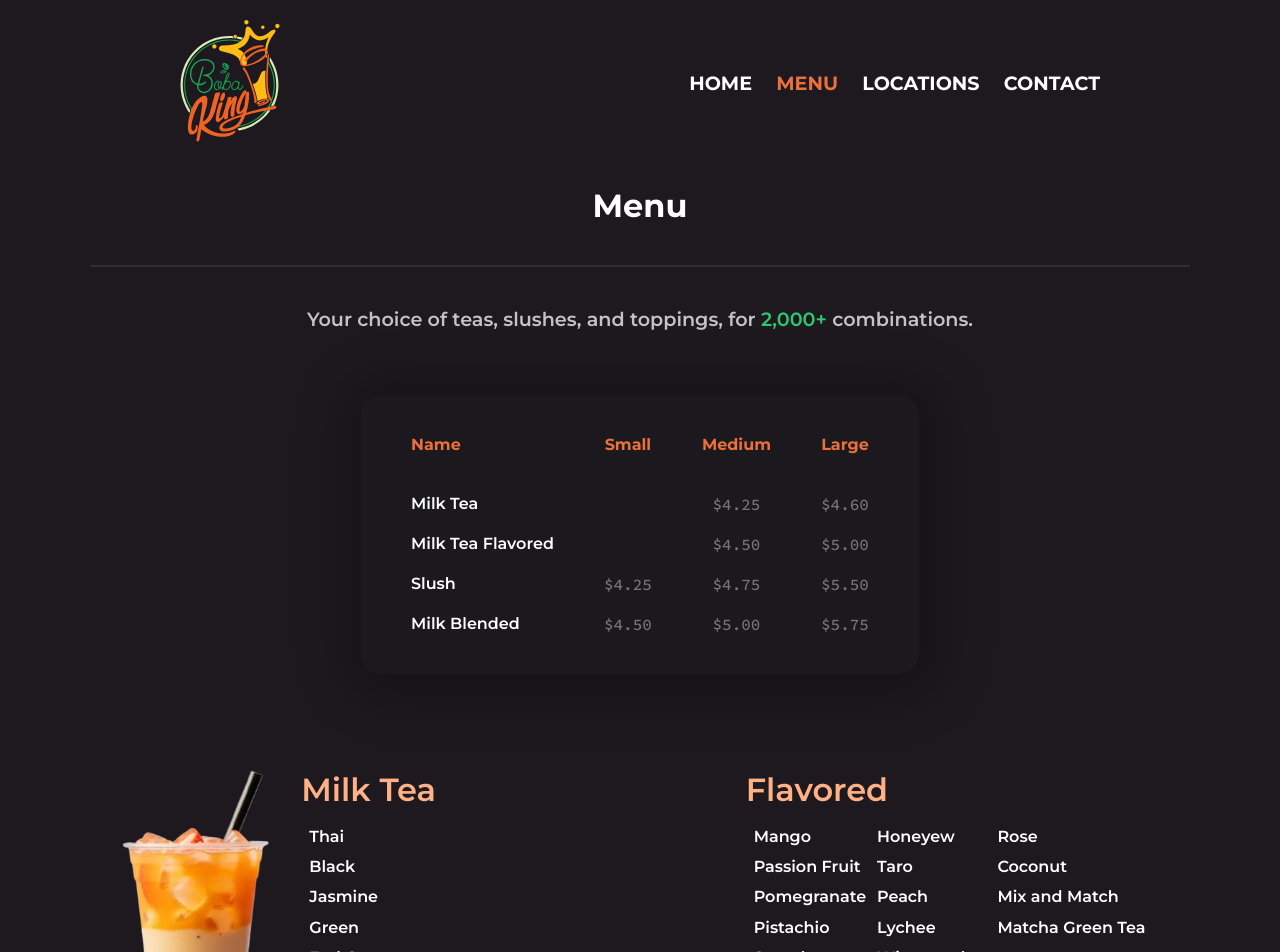
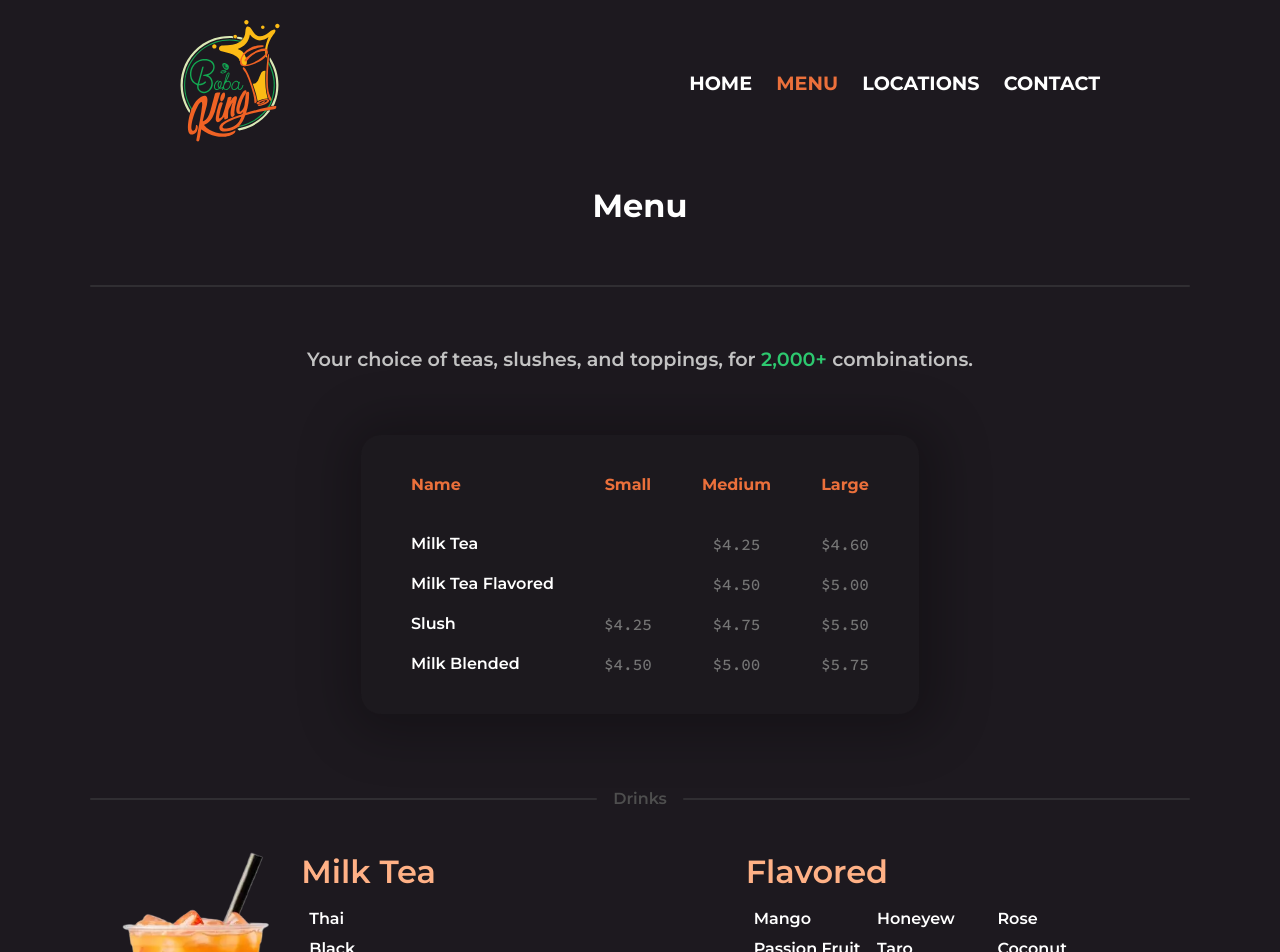
Before and after one commit to SaturnKai/BobaKing, a SvelteKit app: page /menu in a window 1280 px wide. Shown: the top 952 px of the page. Built offline with nearby package versions, Linux system fonts and the light colour scheme; a web font is replaced by a local one.

Commit message:
updated separators to allow headings

```diff
--- a/src/components/Separator.svelte
+++ b/src/components/Separator.svelte
@@ -1,7 +1,33 @@
-<div class="separator" />
+<script>
+	export let text = "";
+</script>
+<div class="separator-container">
+
+{#if text === ""}
+	<div class="separator" />
+{:else}
+	<div class="separator" />
+	<span>{text}</span>
+	<div class="separator" />
+{/if}
+</div>
 
 <style>
+	.separator-container {
+		display: flex;
+		justify-content: center;
+		align-items: center;
+		cursor:default;
+	}
+
+	.separator-container span {
+		font-weight: 600;
+		padding: 0 1rem 0 1rem;
+		color: rgba(78, 78, 78);
+	}
+
 	.separator {
+		width: 100%;
 		border-top: 2px solid rgba(78, 78, 78, 0.4);
 		border-radius: 8px;
 		margin-top: 20px;
--- a/src/routes/menu/+page.svelte
+++ b/src/routes/menu/+page.svelte
@@ -18,6 +18,8 @@
 	<div class="price-section">
 		<PriceTable />
 	</div>
+
+	<Separator text="Drinks" />
 
 	<div class="menu-section">
 		<img src="/assets/img/milktea.webp" alt="Thai Milk Tea" />
@@ -60,7 +62,7 @@
 		</div>
 	</div>
 
-	<Separator />
+	<Separator text="Toppings" />
 </div>
 
 <style>
```
